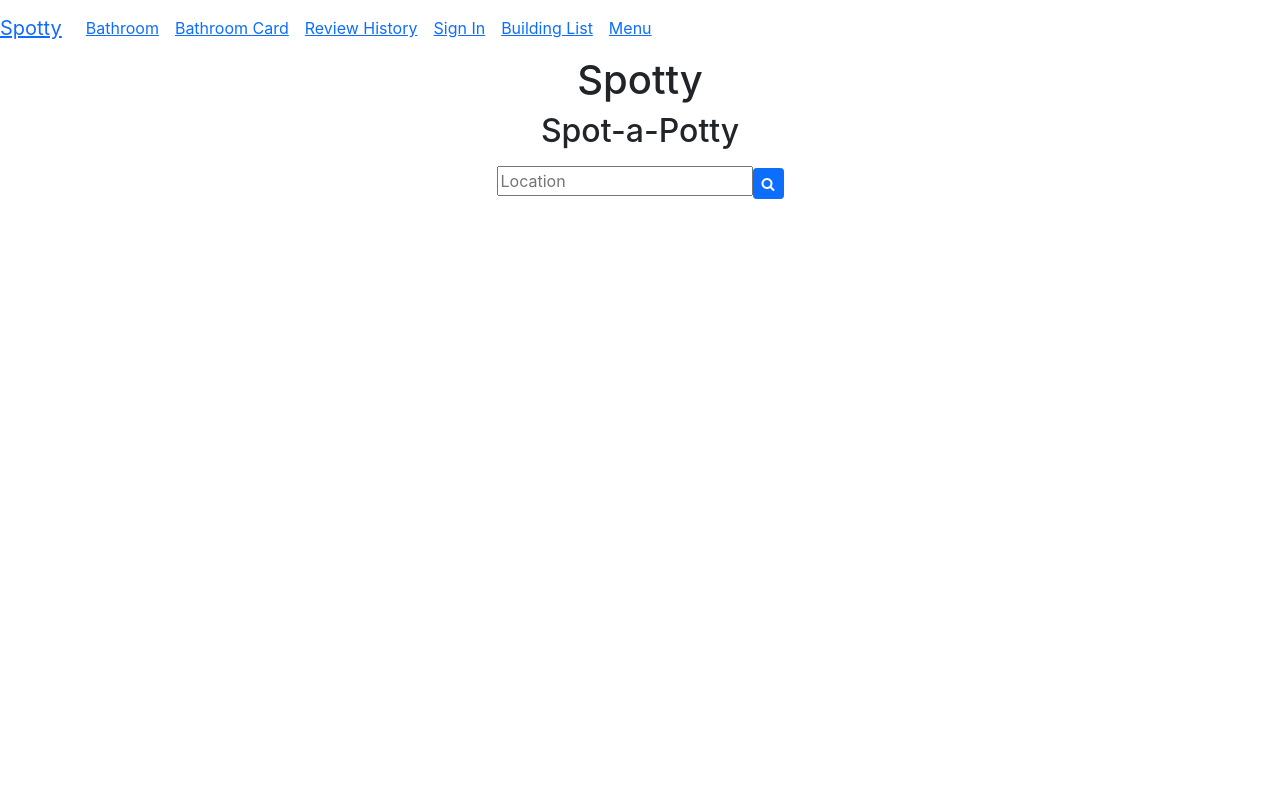
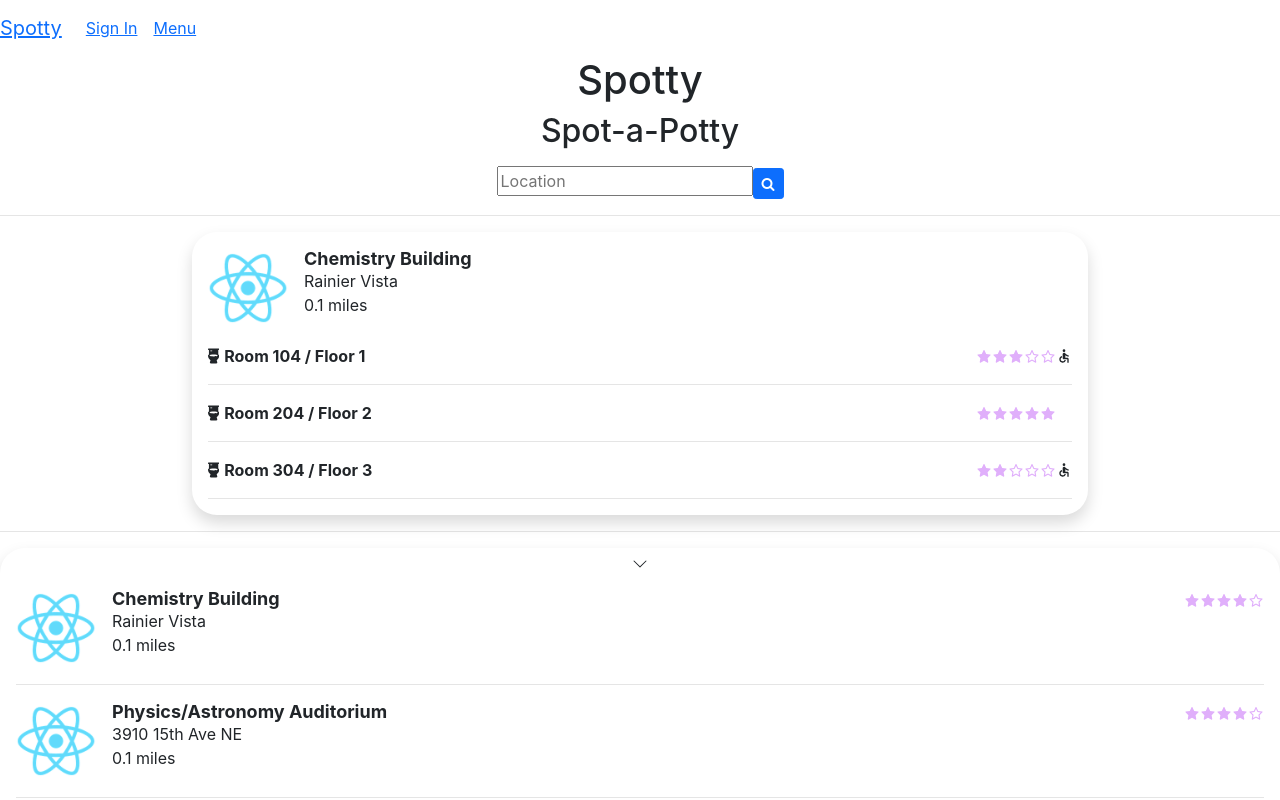
Before and after one commit to lisicase/vonia, a React (Create React App) app: page / in a window 1280 px wide. Shown: the top 800 px of the page. Built offline with nearby package versions, Linux system fonts and the light colour scheme.

Commit message:
reorganized elements with temp map page

```diff
--- a/src/App.js
+++ b/src/App.js
@@ -1,5 +1,6 @@
 // React
 import React from 'react';
+import { Component } from 'react';
 // Components
 import { Routes, Route, NavLink } from 'react-router-dom';
 import Navbar from 'react-bootstrap/Navbar';
@@ -10,6 +11,7 @@ import BathroomPage from './BathroomInfo/BathroomPage.js';
 import BathroomCard from './BathroomInfo/BathroomCard.js';
 import BuildingList from './Map/BuildingList.js';
 import Menu from './Menu';
+import { Divider } from './StyleElements.js';
 // Styles
 import './App.css';
 import 'font-awesome/css/font-awesome.min.css';
@@ -37,7 +39,7 @@ function App() {
   );
 }
 
-class HomePage extends React.Component {
+class HomePage extends Component {
   render() {
     return (
       <div>
@@ -49,12 +51,26 @@ class HomePage extends React.Component {
               <i className="fa fa-search" aria-hidden="true"></i>
           </Button>{' '}
         </form>
+        <TempMapPage />
       </div>
     );
   }
 }
 
-class ReviewHistoryPage extends React.Component {
+class TempMapPage extends Component {
+  render() {
+    return (
+      <div>
+        <Divider />
+        <BathroomCard />
+        <Divider />
+        <BuildingList />
+      </div>
+    );
+  }
+}
+
+class ReviewHistoryPage extends Component {
   render() {
     return (
       <div style={{textAlign:"left"}}>
@@ -70,7 +86,7 @@ class ReviewHistoryPage extends React.Component {
   }
 }
 
-class ReviewListItem extends React.Component {
+class ReviewListItem extends Component {
   render() {
     let borderStyle = "25px solid gray";
 
@@ -88,7 +104,7 @@ class ReviewListItem extends React.Component {
   }
 }
 
-class PageTitle extends React.Component {
+class PageTitle extends Component {
   render() {
     return (
       <div style={{textAlign:"left"}}>
@@ -99,7 +115,7 @@ class PageTitle extends React.Component {
   }
 }
 
-class SignInPage extends React.Component {
+class SignInPage extends Component {
   render() {
     return (
       <div>
@@ -126,7 +142,7 @@ class SignInPage extends React.Component {
   }
 }
 
-class TestNavigationBar extends React.Component {
+class TestNavigationBar extends Component {
   render() {
     return (
       <div className="header-div">
@@ -135,11 +151,7 @@ class TestNavigationBar extends React.Component {
             <Navbar.Toggle aria-controls="basic-navbar-nav" />
             <Navbar.Collapse id="basic-navbar-nav">
                 <Nav className="mr-auto">
-                    <Nav.Link><NavLink exact to='/bathroom' className="navLink" >Bathroom</NavLink></Nav.Link>
-                    <Nav.Link><NavLink exact to='/bathroomcard' className="navLink" >Bathroom Card</NavLink></Nav.Link>
-                    <Nav.Link><NavLink exact to='/reviews' className="navLink">Review History</NavLink></Nav.Link>
                     <Nav.Link><NavLink exact to='/signin' className="navLink">Sign In</NavLink></Nav.Link>
-                    <Nav.Link><NavLink exact to='/buildingList' className="navLink">Building List</NavLink></Nav.Link>
                     <Nav.Link><NavLink exact to='/menu' className="navLink">Menu</NavLink></Nav.Link>
                 </Nav>
             </Navbar.Collapse>
```
